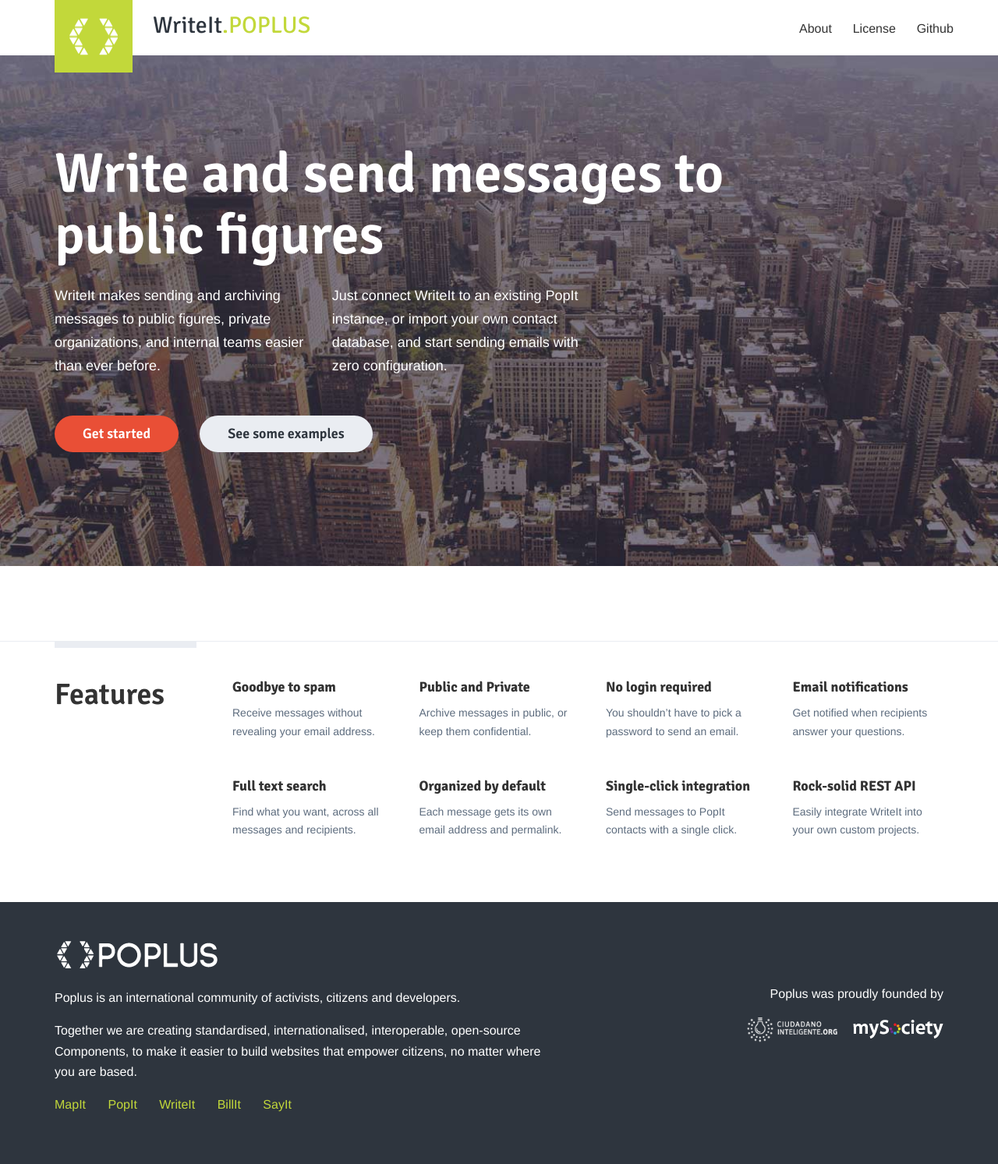
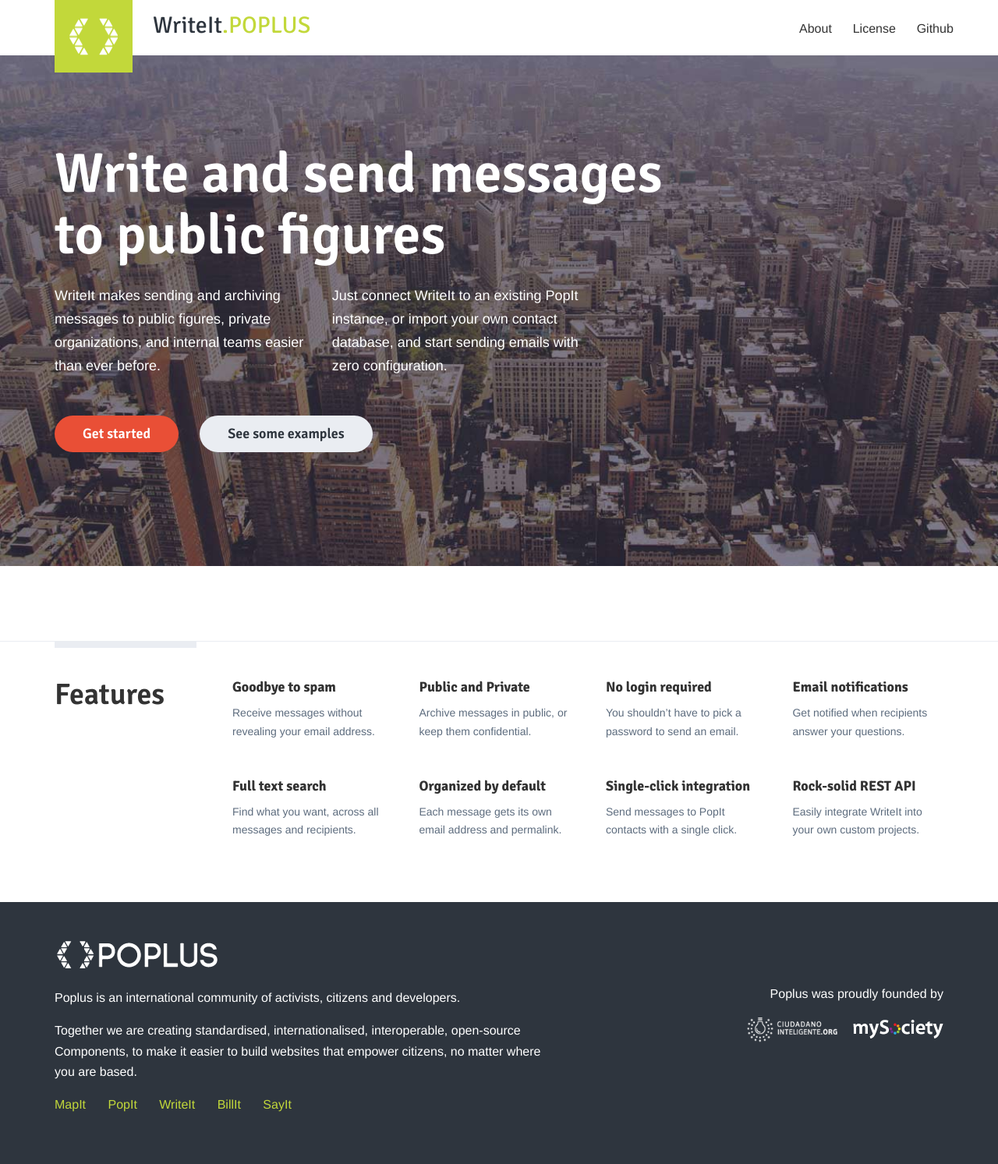
Before and after one commit to mysociety/writeit.poplus.org, a Jekyll site: the page built from index.html, in a window 1280 px wide. Shown: the whole page at 78% size. Built offline with Jekyll 4.4.1, drawn with Linux system fonts in a browser that asks for light colours; Markdown is read by kramdown in place of the engine named in the settings.

Commit message:
fix awkward word breaks in homepage hero title

```diff
--- a/index.html
+++ b/index.html
@@ -6,7 +6,7 @@
 <div class="hero">
     <div class="container">
         <div class="hero__component-introduction">
-            <h1 class="hero__component-title">Write and send messages to public figures</h1>
+            <h1 class="hero__component-title">Write and send&nbsp;messages to&nbsp;public&nbsp;figures</h1>
             <div class="hero__component-description">
                 <p>WriteIt makes sending and archiving messages to public figures, private organizations, and internal teams easier than ever before.</p>
                 <p>Just connect WriteIt to an existing PopIt instance, or import your own contact database, and start sending emails with zero configuration.</p>
```
